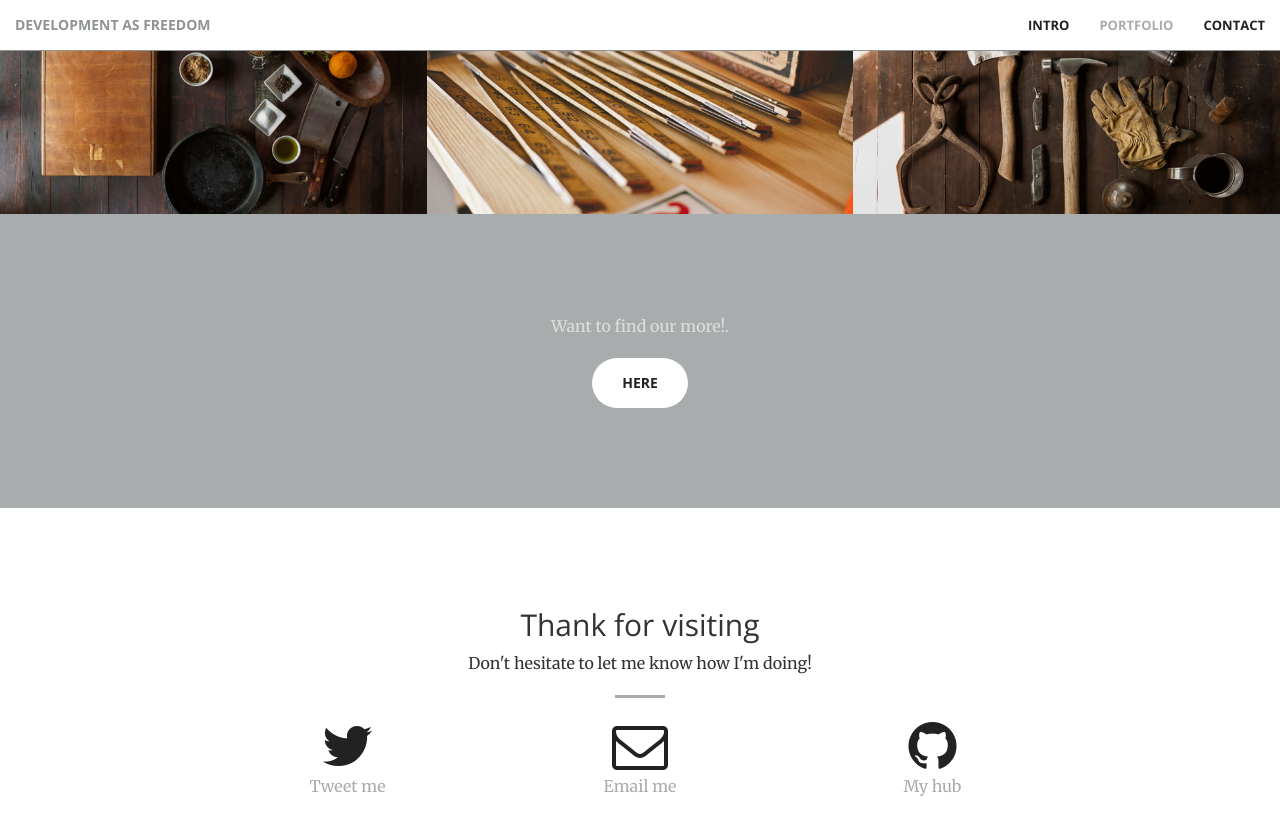
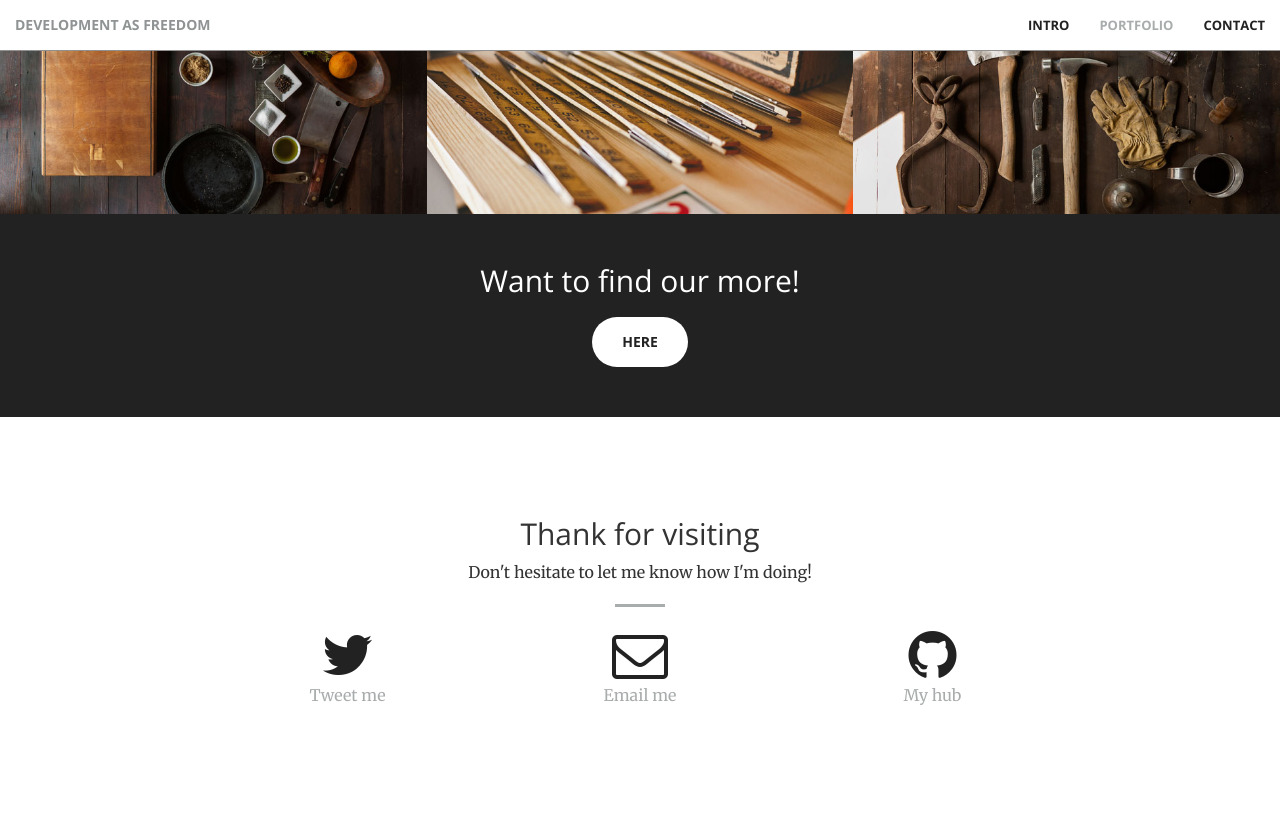
Before and after one commit to non-ceterisparibus/non-ceterisparibus.github.io, a Jekyll site: the page built from index.html, in a window 1280 px wide and 900 px high, scrolled down 1563 px. Shown: the top 835 px of the window. Built offline with Jekyll 4.4.1, drawn with Linux system fonts in a browser that asks for light colours.

Commit message:
Update portfolio.html

```diff
--- a/_includes/portfolio.html
+++ b/_includes/portfolio.html
@@ -95,15 +95,22 @@
     </div>
 </section>
 
-<section class="bg-primary" id="intro">
+<aside class="bg-dark">
+    <div class="container text-center">
+        <div class="call-to-action">
+            <h2>Want to find our more!</h2>
+            <a href="portfolios.html" class="btn btn-default btn-xl wow tada">Here</a>
+        </div>
+    </div>
+</aside>
+
+<!-- <section class="bg-primary">
     <div class="container">
         <div class="row">
             <div class="col-lg-8 col-lg-offset-2 text-center">
-                <!-- <h2 class="section-heading">Welcome to Anh-Thu Duong's page</h2> -->
-                <!-- <hr class="light"> -->
                 <p class="text-faded">Want to find our more!.</p>
                 <a href="portfolios.html" class="btn btn-default btn-xl">Here</a>
             </div>
         </div>
     </div>
-</section>
+</section> -->
```
